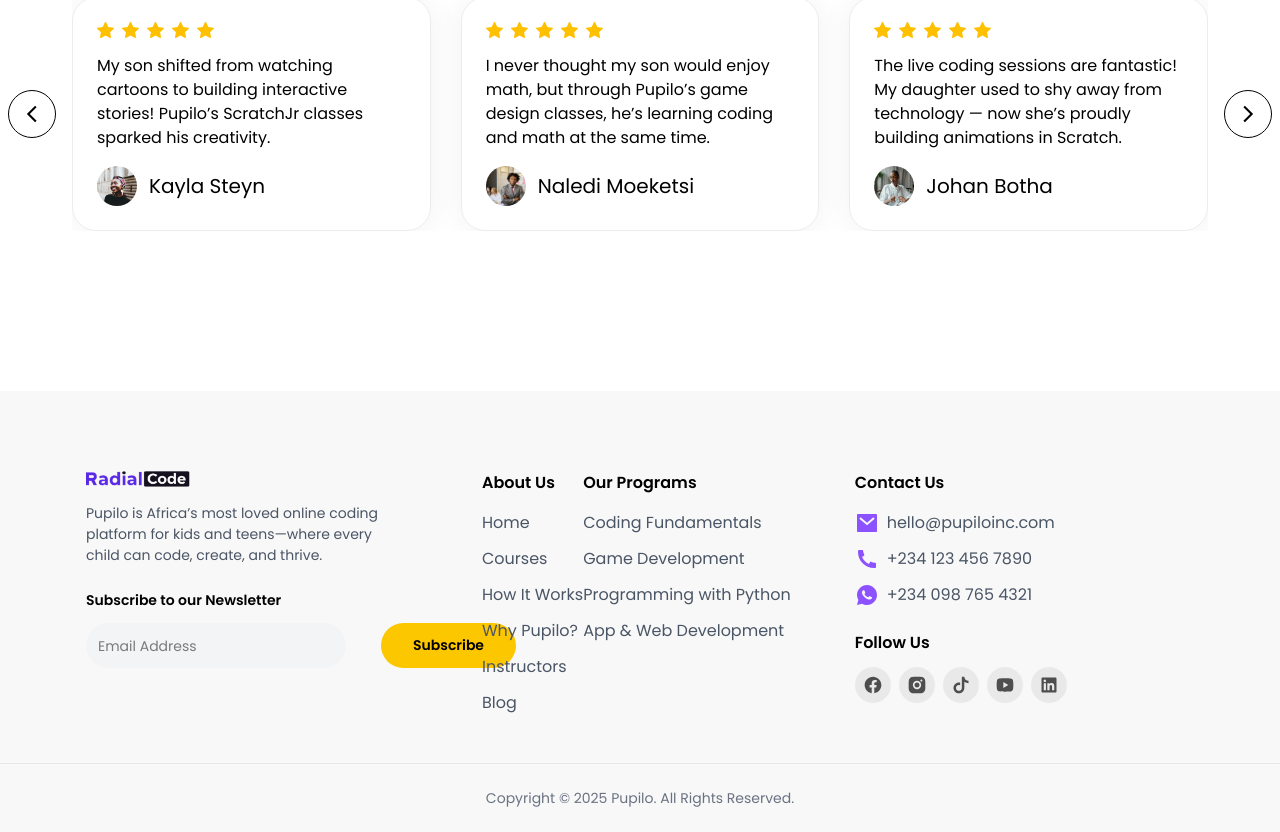
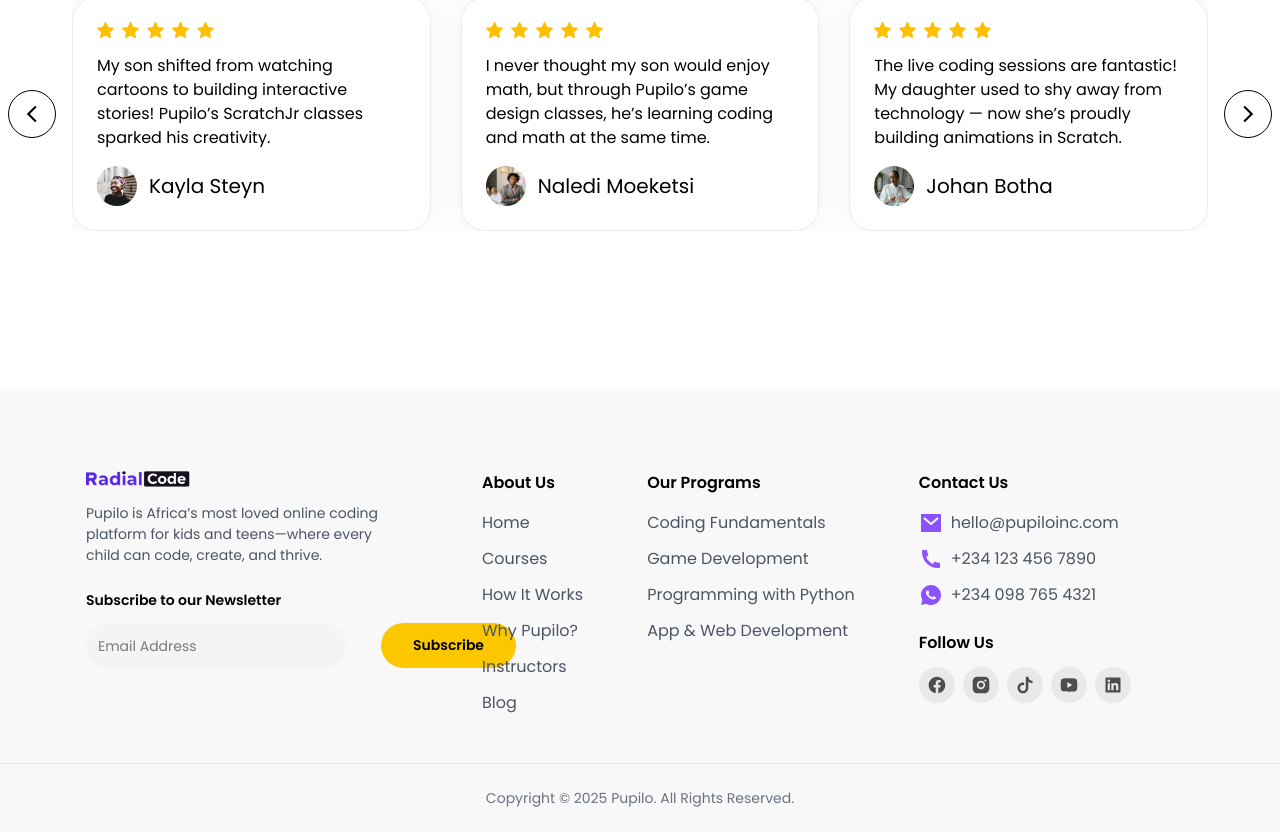
Before and after one commit to Nitik-Banwala/team-project, a React (Vite) app: page / in a window 1280 px wide. Shown: the part 3670-4502 px from the top of the page. Built offline with nearby package versions, Linux system fonts and the light colour scheme.

Commit message:
footer done

```diff
--- a/src/components/common/Footer.jsx
+++ b/src/components/common/Footer.jsx
@@ -33,7 +33,7 @@
                 </div>
                 <div className="flex flex-col sm:flex-row flex-wrap gap-10 sm:gap-16">
 
-                    <div className="lg:flex-row flex sm:flex-col ">
+                    <div className="lg:flex-row flex sm:flex-col gap-10 sm:gap-16">
                         {FOOTER_LINKS.map((section, index) => (
                             <div key={index}>
                                 <h3 className="font-semibold text-[13px] sm:text-[16px] mb-4">
```
